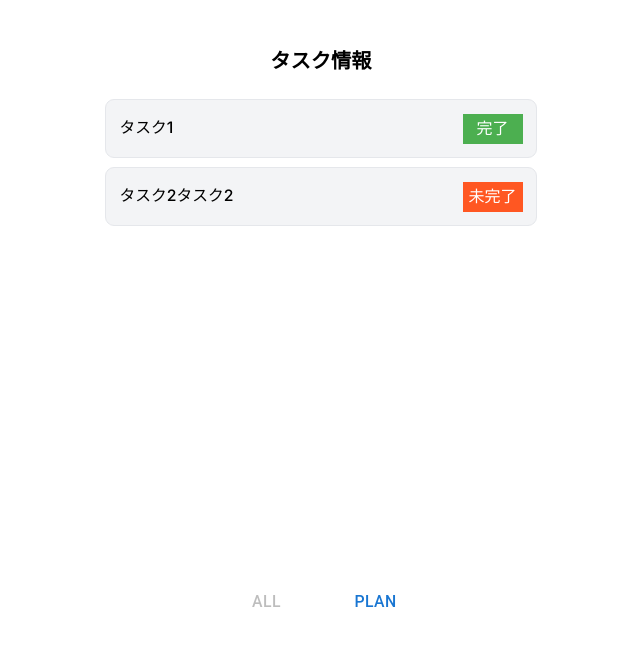
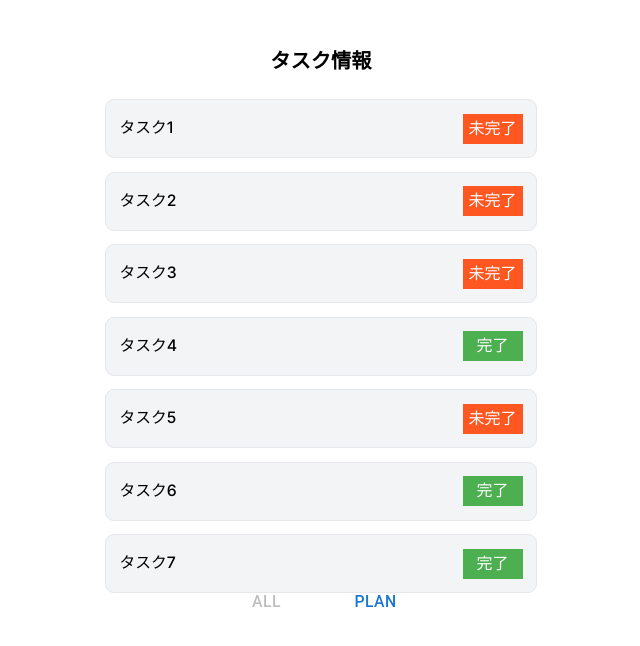
Before and after one commit to htoyoda18/graphql_task_app, a Next.js app in the folder front/: page / in a window 1280 px wide. Shown: the top 646 px of the page, without its empty margins (319-959 px from the left). Built offline with nearby package versions, Linux system fonts and the light colour scheme.

Commit message:
ref: フロント側の細かい修正

```diff
--- a/front/src/features/task/task_list.tsx
+++ b/front/src/features/task/task_list.tsx
@@ -3,8 +3,13 @@ import { ColoredAvatar } from "../../component/badge";
 
 // ダミーのタスクデータ
 const tasks = [
-  { name: "タスク1", status: "完了" },
-  { name: "タスク2タスク2", status: "未完了" },
+  { name: "タスク1", status: "未完了" },
+  { name: "タスク2", status: "未完了" },
+  { name: "タスク3", status: "未完了" },
+  { name: "タスク4", status: "完了" },
+  { name: "タスク5", status: "未完了" },
+  { name: "タスク6", status: "完了" },
+  { name: "タスク7", status: "完了" },
 ];
 
 export const TaskList = () => {
@@ -17,7 +22,7 @@ export const TaskList = () => {
         {tasks.map((task, index) => (
           <li
             key={index}
-            className="flex items-center space-x-4 p-3 mb-2 bg-gray-100 border border-gray-200 rounded-lg"
+            className="flex items-center p-3 mb-3 bg-gray-100 border border-gray-200 rounded-lg"
           >
             <span className="text-sm font-medium flex-1">{task.name}</span>
             <ColoredAvatar
```
